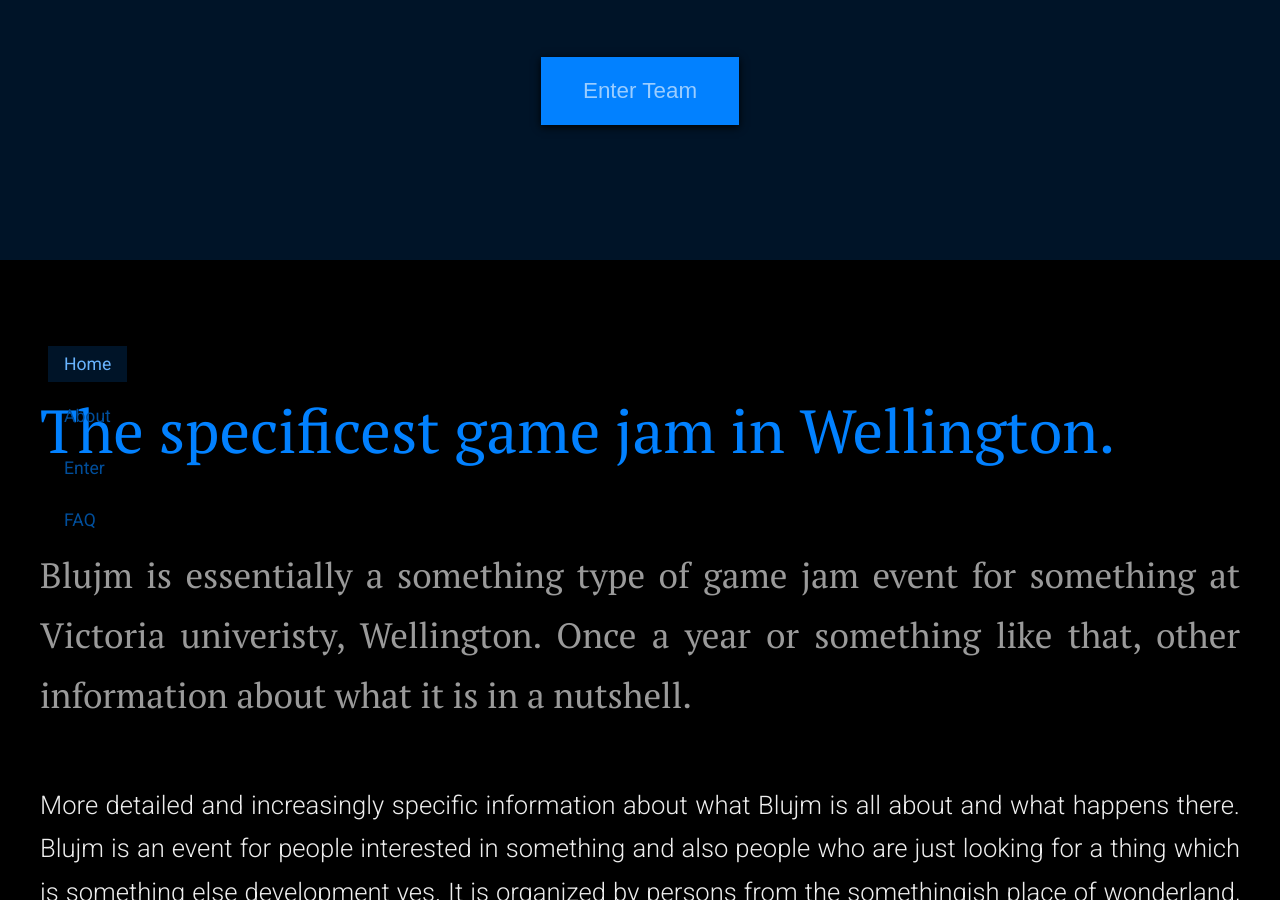
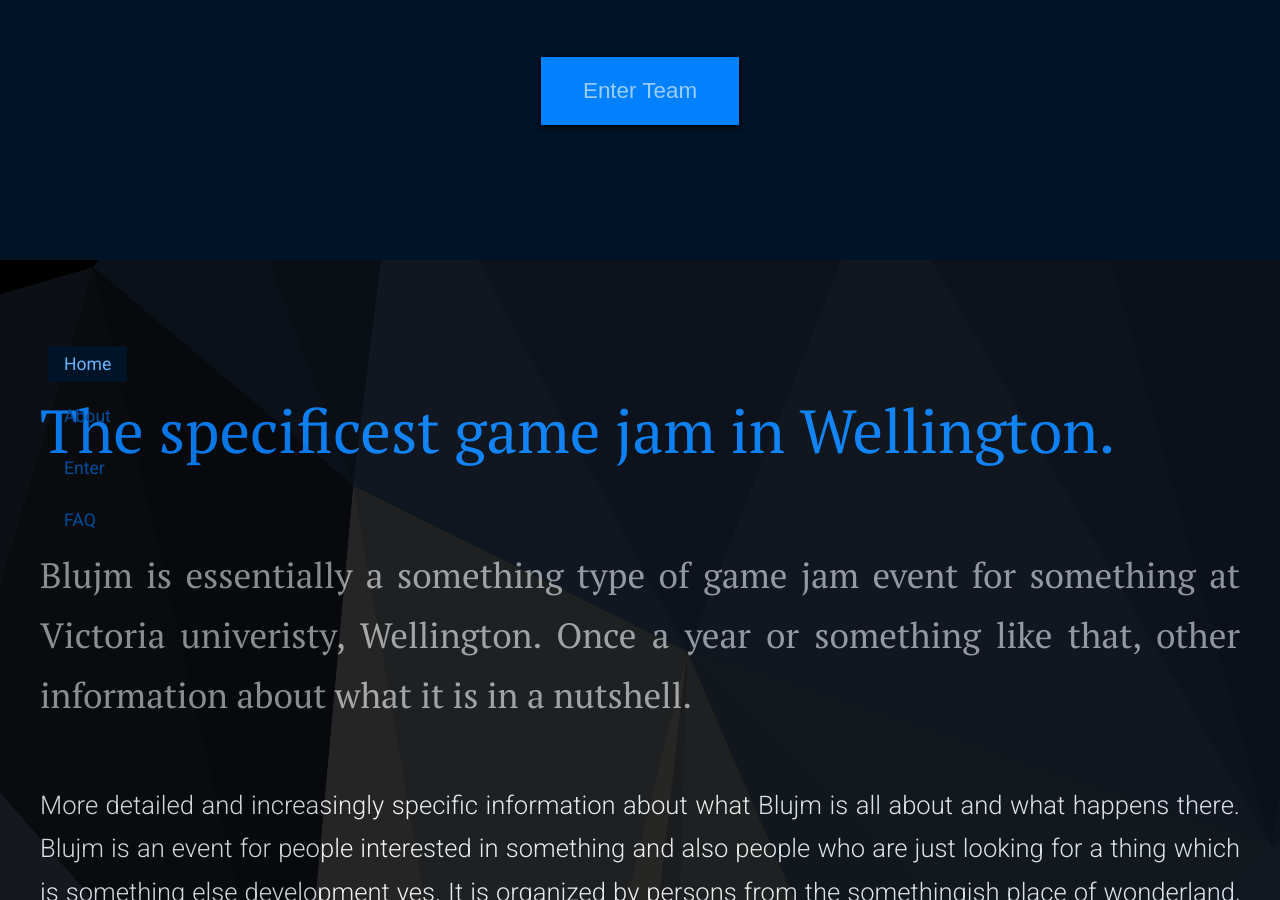
Before and after one commit to bluefantail/blujam, a Jekyll site: the page built from index.html, in a window 1280 px wide and 900 px high, scrolled down 640 px. Built offline with Jekyll 4.4.1, drawn with Linux system fonts in a browser that asks for light colours.

Commit message:
added some texture to about section

```diff
--- a/css/main.scss
+++ b/css/main.scss
@@ -176,10 +176,26 @@ section{
 
 section#about{
 	background: #000;
+	overflow: hidden;
+	position: relative;
 	color: #eee;
 	p.feature{
 		color: #9a9a9a;
 	}
+}
+section#about:before {
+    content: ' ';
+    display: block;
+    position: absolute;
+    left: 0;
+    top: 0;
+    width: 100%;
+    height: 100%;
+    z-index: 1;
+    opacity: 0.15;
+    background: url('/images/logo.svg') no-repeat center center;
+    background-position: 75% 16%;
+    background-size: 500%;
 }
 section#enter{
 	background: #fff;
```
